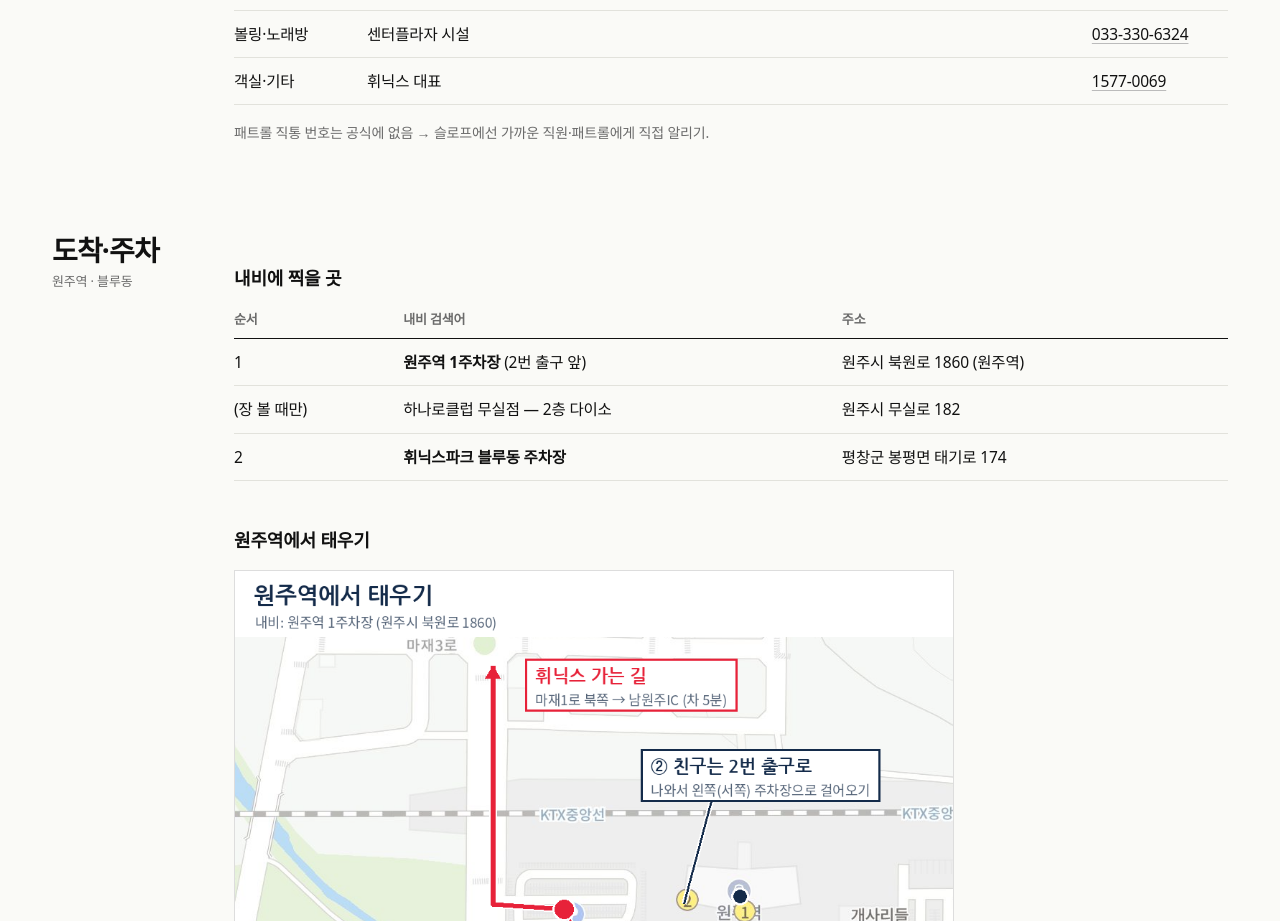
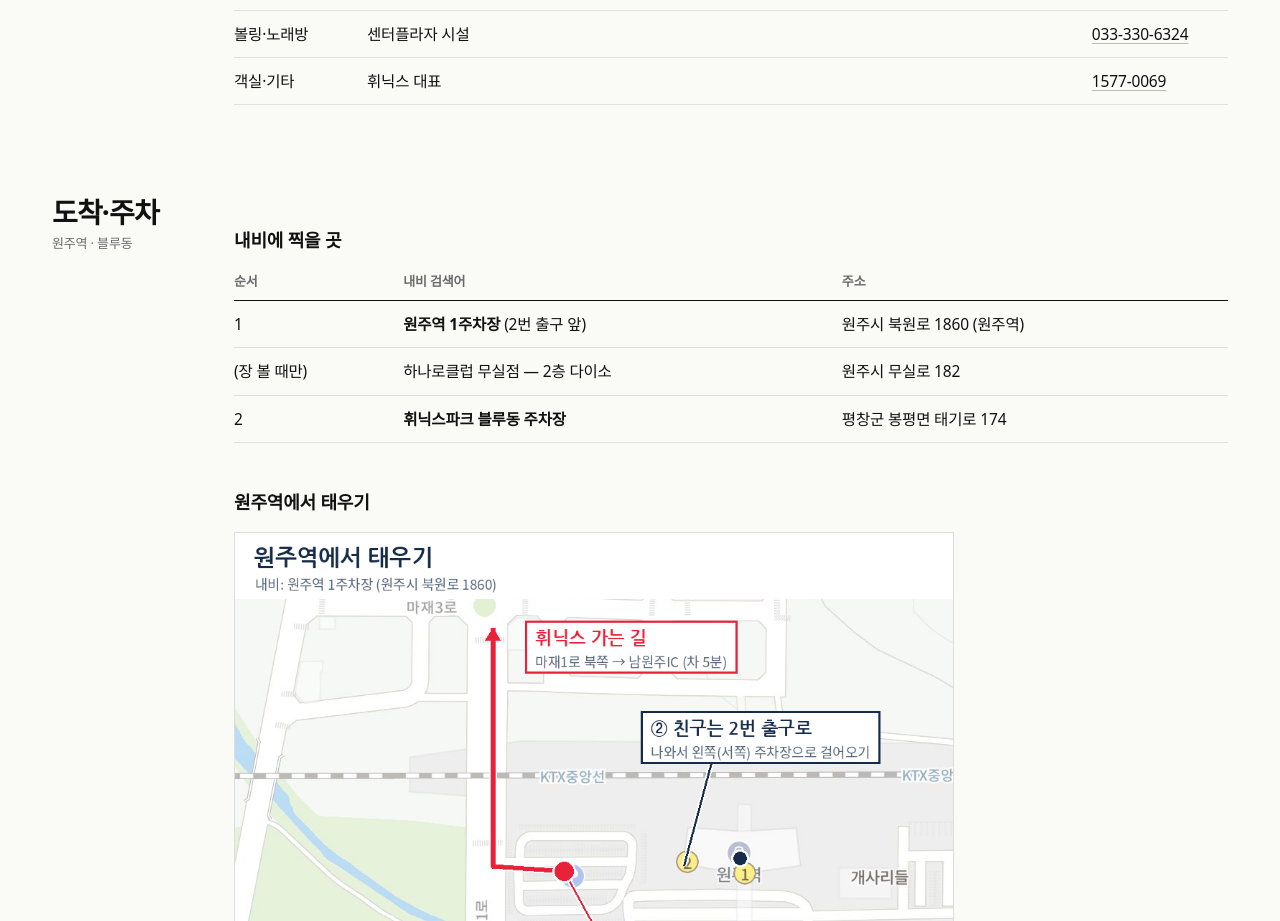
Before and after one commit to designinglaunguage/ski-1217, a plain HTML site: page index.html in a window 1280 px wide. Shown: the part 1531-2452 px from the top of the page. Drawn offline with Linux system fonts and the light colour scheme.

Commit message:
update 11-28 00:05

```diff
--- a/index.html
+++ b/index.html
@@ -158,7 +158,6 @@ nav.toc a.cur b{color:var(--accent,#c2410c);text-decoration:underline;text-under
 <tr><td>볼링·노래방</td><td>센터플라자 시설</td><td><a href="tel:0333306324">033-330-6324</a></td></tr>
 <tr><td>객실·기타</td><td>휘닉스 대표</td><td><a href="tel:15770069">1577-0069</a></td></tr>
 </tbody></table></div>
-<p class="note">패트롤 직통 번호는 공식에 없음 → 슬로프에선 가까운 직원·패트롤에게 직접 알리기.</p>
 
 </div></section>
 
```
